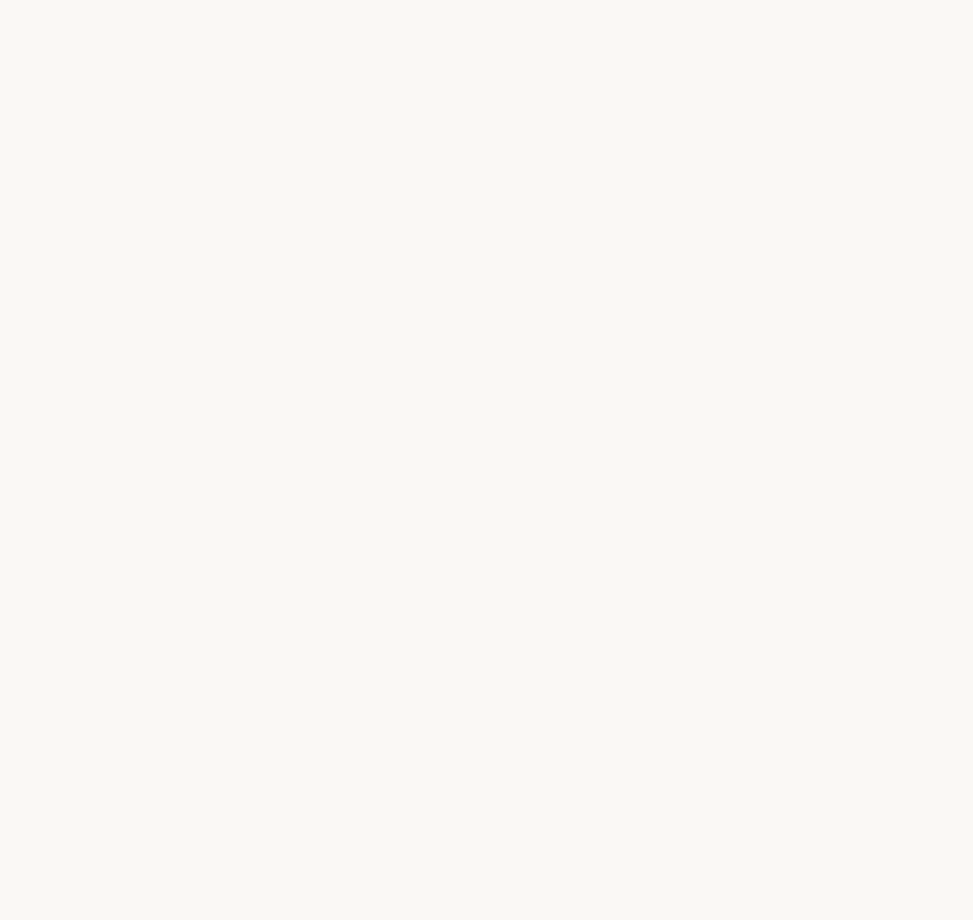
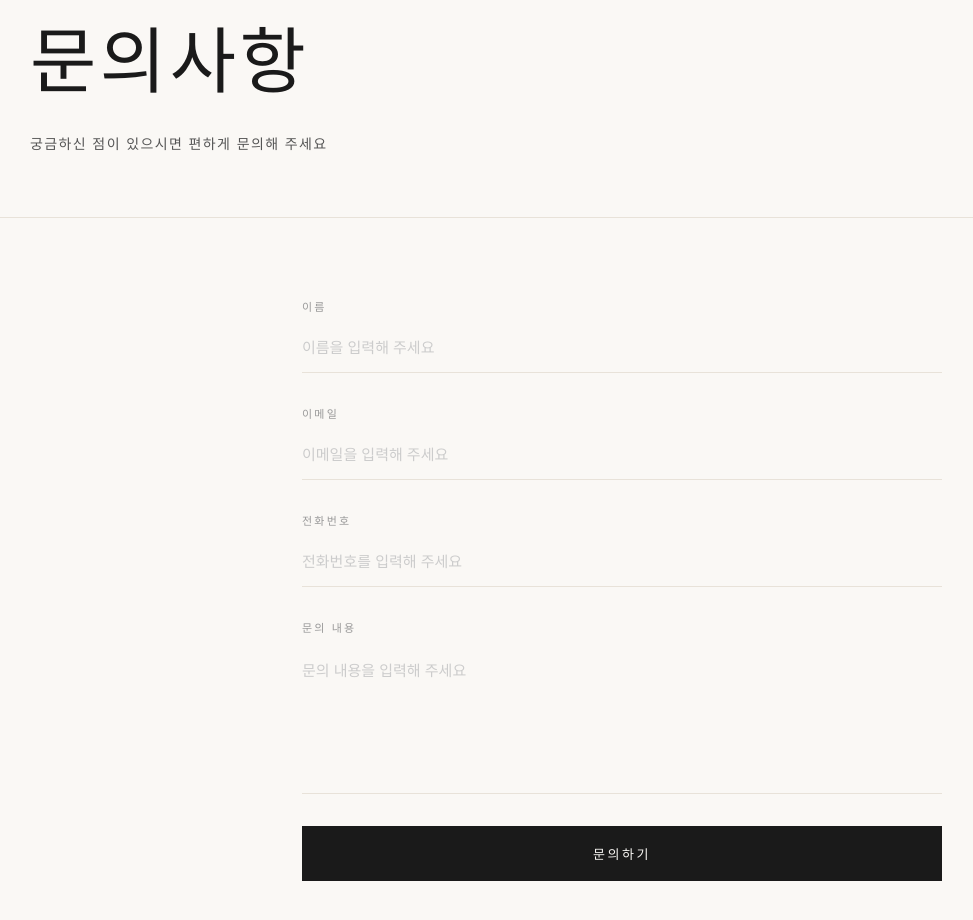
Before and after one commit to choigilung/petal, a React (Vite) app: page /community in a window 1280 px wide. Shown: the part 200-1120 px from the top of the page, without its empty margins (18-991 px from the left). Before the commit the page ends 800 px from the top, so only its background shows below. Built offline with nearby package versions, Linux system fonts and the light colour scheme.

Commit message:
feat: COMMUNITY 문의 페이지 추가

```diff
--- /dev/null
+++ b/src/pages/Community/Community.css
@@ -0,0 +1,131 @@
+/* 헤더 */
+.community-header {
+  padding: 100px 48px 64px;
+  border-bottom: 1px solid #e8e2d9;
+}
+
+.community-label {
+  font-size: 11px;
+  letter-spacing: 0.25em;
+  color: #999;
+  margin-bottom: 16px;
+}
+
+.community-title {
+  font-size: 72px;
+  font-weight: 300;
+  letter-spacing: 0.05em;
+  margin-bottom: 24px;
+}
+
+.community-desc {
+  font-size: 14px;
+  font-weight: 300;
+  letter-spacing: 0.1em;
+  color: #555;
+}
+
+/* 문의 폼 */
+.community-form-section {
+  padding: 80px 48px;
+  display: flex;
+  justify-content: center;
+}
+
+.community-form {
+  width: 100%;
+  max-width: 640px;
+  display: flex;
+  flex-direction: column;
+  gap: 32px;
+}
+
+.form-group {
+  display: flex;
+  flex-direction: column;
+  gap: 10px;
+}
+
+.form-label {
+  font-size: 11px;
+  letter-spacing: 0.2em;
+  color: #999;
+}
+
+.form-input {
+  width: 100%;
+  padding: 14px 0;
+  border: none;
+  border-bottom: 1px solid #e8e2d9;
+  background: transparent;
+  font-size: 15px;
+  font-family: 'DM Sans', sans-serif;
+  font-weight: 300;
+  color: #1a1a1a;
+  outline: none;
+  transition: border-color 0.2s;
+}
+
+.form-input:focus {
+  border-bottom-color: #1a1a1a;
+}
+
+.form-input::placeholder {
+  color: #ccc;
+}
+
+.form-textarea {
+  width: 100%;
+  padding: 14px 0;
+  border: none;
+  border-bottom: 1px solid #e8e2d9;
+  background: transparent;
+  font-size: 15px;
+  font-family: 'DM Sans', sans-serif;
+  font-weight: 300;
+  color: #1a1a1a;
+  outline: none;
+  resize: none;
+  transition: border-color 0.2s;
+}
+
+.form-textarea:focus {
+  border-bottom-color: #1a1a1a;
+}
+
+.form-textarea::placeholder {
+  color: #ccc;
+}
+
+.form-submit {
+  width: 100%;
+  padding: 18px;
+  background-color: #1a1a1a;
+  color: #faf8f5;
+  font-size: 13px;
+  font-family: 'DM Sans', sans-serif;
+  font-weight: 400;
+  letter-spacing: 0.2em;
+  border: none;
+  cursor: pointer;
+  transition: opacity 0.2s;
+}
+
+.form-submit:hover {
+  opacity: 0.7;
+}
+
+/* 반응형 */
+@media (max-width: 768px) {
+  .community-header {
+    padding: 64px 24px 40px;
+  }
+
+  .community-title {
+    font-size: 40px;
+  }
+
+  .community-form-section {
+    padding: 48px 24px;
+  }
+}
--- a/src/pages/Community/index.tsx
+++ b/src/pages/Community/index.tsx
@@ -1,8 +1,42 @@
+import './Community.css';
+
 const Community = () => {
   return (
-    <div>
-      <h1>Community</h1>
-    </div>
+    <main className="community">
+      {/* 헤더 */}
+      <section className="community-header">
+        <p className="community-label">COMMUNITY</p>
+        <h1 className="community-title">문의사항</h1>
+        <p className="community-desc">궁금하신 점이 있으시면 편하게 문의해 주세요</p>
+      </section>
+
+      {/* 문의 폼 */}
+      <section className="community-form-section">
+        <div className="community-form">
+          <div className="form-group">
+            <label className="form-label">이름</label>
+            <input className="form-input" type="text" placeholder="이름을 입력해 주세요" />
+          </div>
+
+          <div className="form-group">
+            <label className="form-label">이메일</label>
+            <input className="form-input" type="email" placeholder="이메일을 입력해 주세요" />
+          </div>
+
+          <div className="form-group">
+            <label className="form-label">전화번호</label>
+            <input className="form-input" type="tel" placeholder="전화번호를 입력해 주세요" />
+          </div>
+
+          <div className="form-group">
+            <label className="form-label">문의 내용</label>
+            <textarea className="form-textarea" placeholder="문의 내용을 입력해 주세요" rows={6} />
+          </div>
+
+          <button className="form-submit">문의하기</button>
+        </div>
+      </section>
+    </main>
   );
 };
 
```
